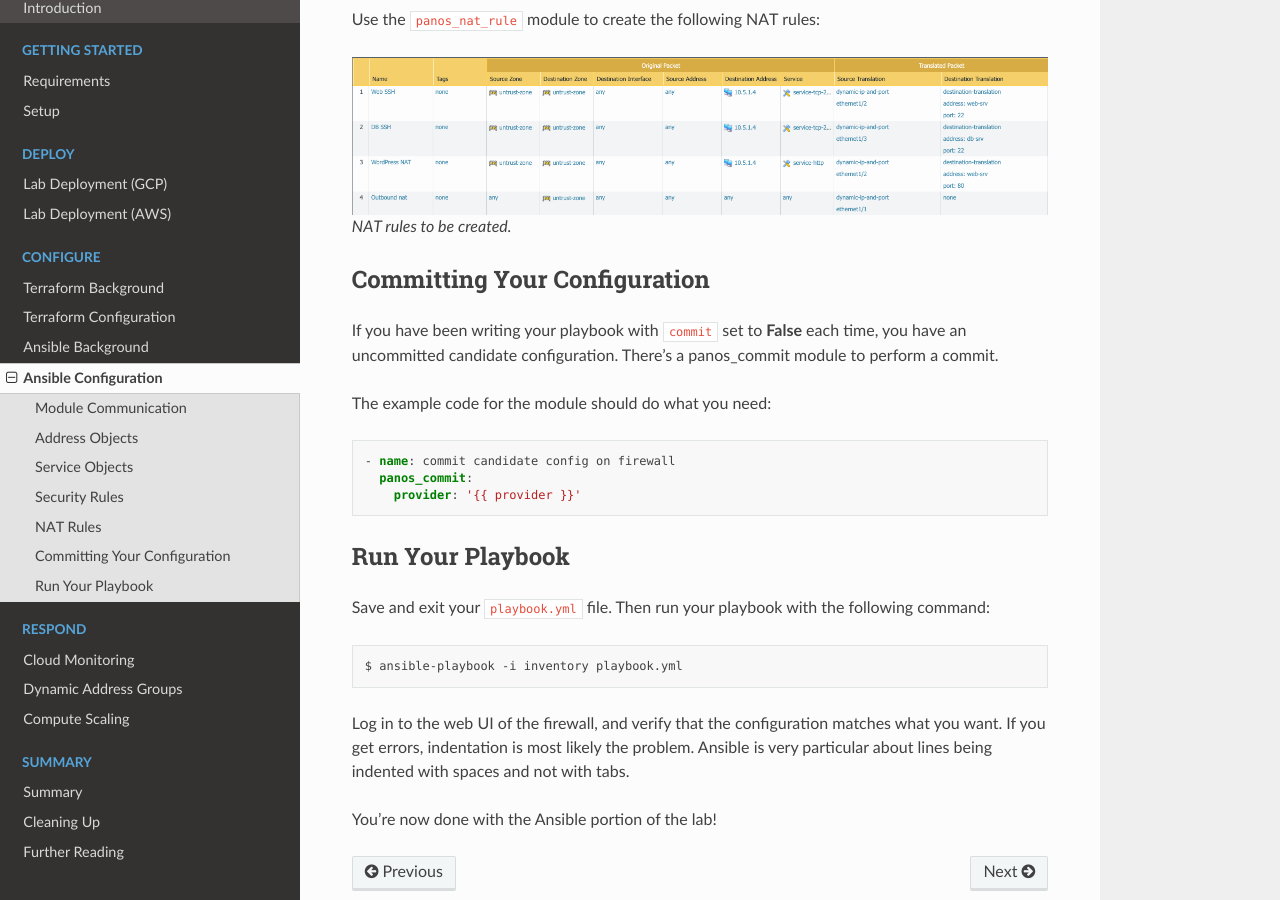
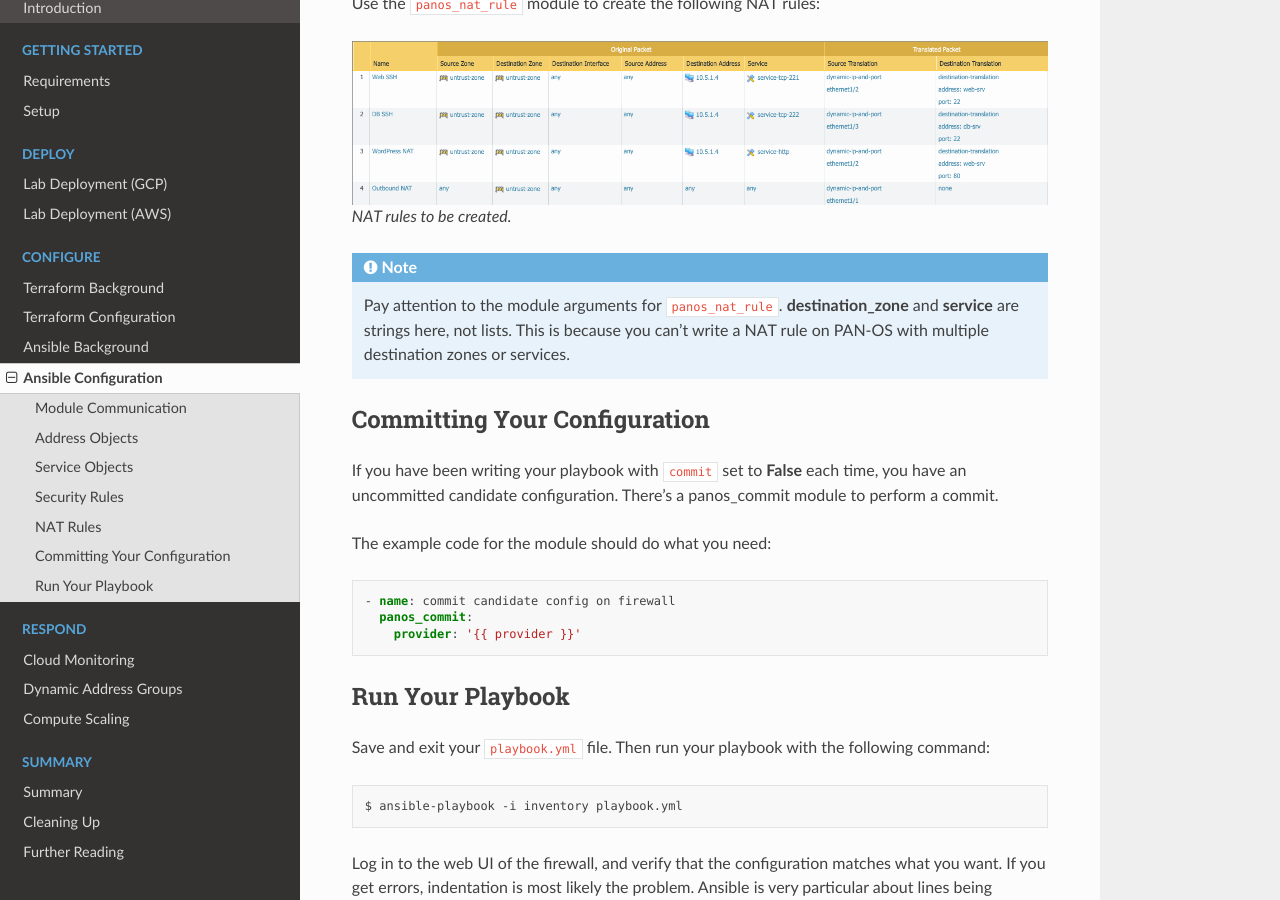
Before and after one commit to PaloAltoNetworks/multicloud-automation-lab, a Sphinx documentation site: the page built from docs/03-configure/ansible/activities-ansible.rst, in a window 1280 px wide and 900 px high, scrolled down 3737 px. Built offline with Sphinx 7.4.7 and the Read the Docs theme 2.0.0, drawn with Linux system fonts in a browser that asks for light colours.

Commit message:
Doc fixes from dry run.

```diff
--- a/docs/03-configure/ansible/activities-ansible.rst
+++ b/docs/03-configure/ansible/activities-ansible.rst
@@ -172,6 +172,10 @@
 
    NAT rules to be created.
 
+.. note:: Pay attention to the module arguments for ``panos_nat_rule``.  **destination_zone**
+          and **service** are strings here, not lists.  This is because you can't
+          write a NAT rule on PAN-OS with multiple destination zones or services.
+
 
 Committing Your Configuration
 =============================
```
Also changed, not shown: docs/03-configure/ansible/nat_rules.png, docs/03-configure/ansible/security_rules.png, docs/03-configure/terraform/gcp_static_routes.png.
